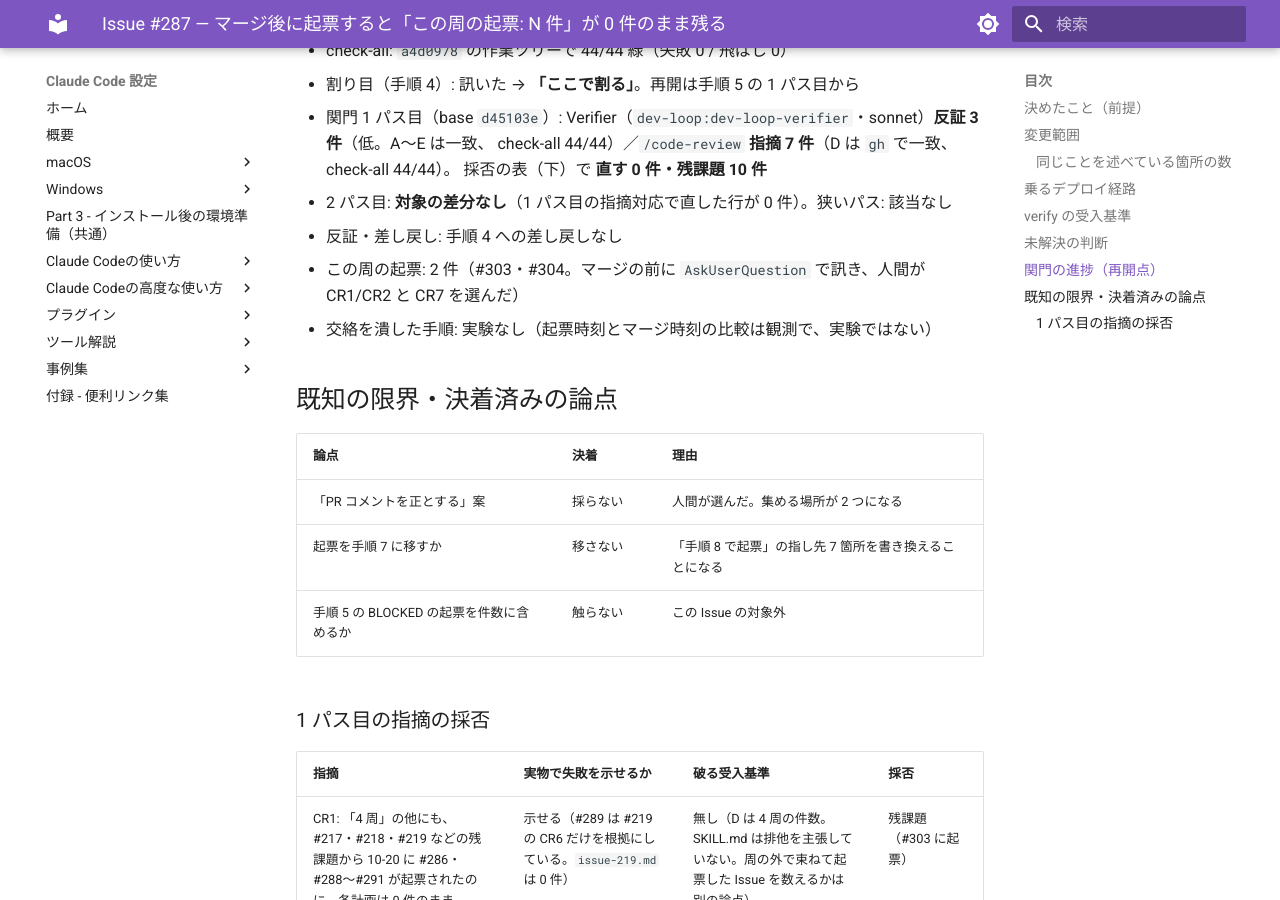
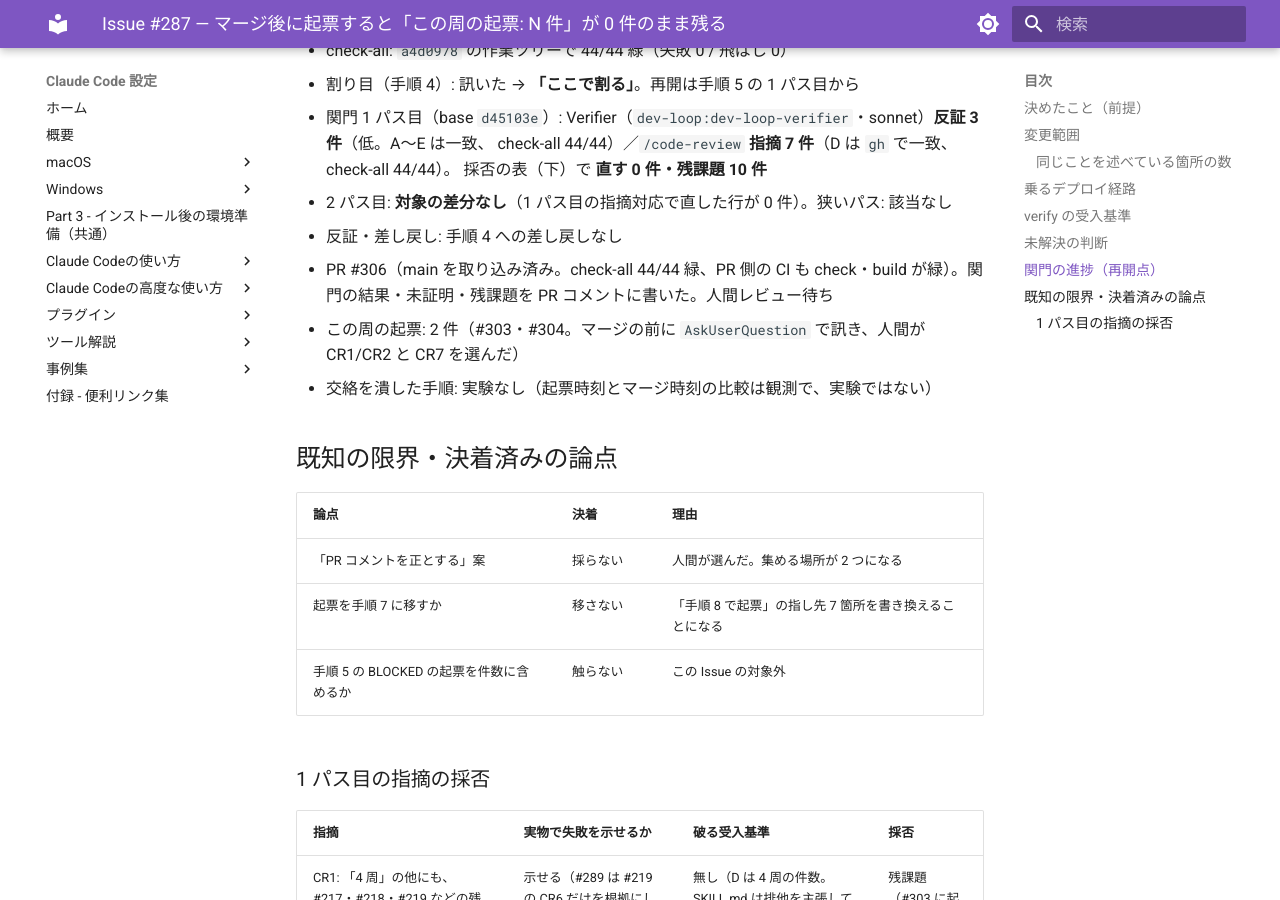
Before and after one commit to hdknr/claude-code-setup, an MkDocs documentation site: the page built from docs/plans/issue-287.md, in a window 1280 px wide and 900 px high, scrolled down 2544 px. Built offline with MkDocs 1.6.1 and Material for MkDocs 9.7.7, drawn with Linux system fonts in a browser that asks for light colours.

Commit message:
docs(plans): #287 の PR と CI の結果を記録する
Co-Authored-By: Claude Opus 5.5 <noreply@anthropic.com>

```diff
--- a/docs/plans/issue-287.md
+++ b/docs/plans/issue-287.md
@@ -71,6 +71,7 @@
   採否の表（下）で **直す 0 件・残課題 10 件**
 - 2 パス目: **対象の差分なし**（1 パス目の指摘対応で直した行が 0 件）。狭いパス: 該当なし
 - 反証・差し戻し: 手順 4 への差し戻しなし
+- PR #306（main を取り込み済み。check-all 44/44 緑、PR 側の CI も check・build が緑）。関門の結果・未証明・残課題を PR コメントに書いた。人間レビュー待ち
 - この周の起票: 2 件（#303・#304。マージの前に `AskUserQuestion` で訊き、人間が CR1/CR2 と CR7 を選んだ）
 - 交絡を潰した手順: 実験なし（起票時刻とマージ時刻の比較は観測で、実験ではない）
 
```
